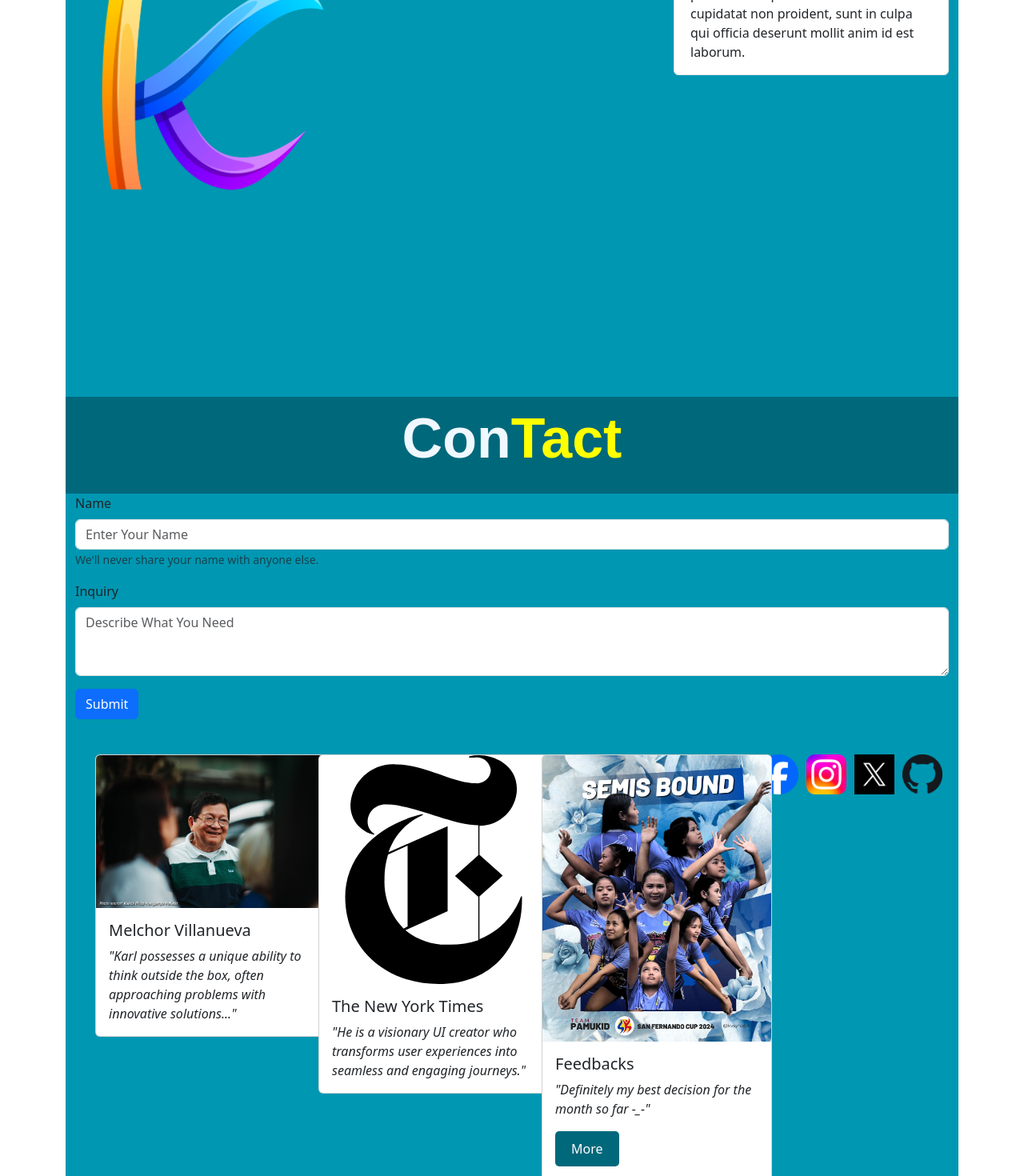
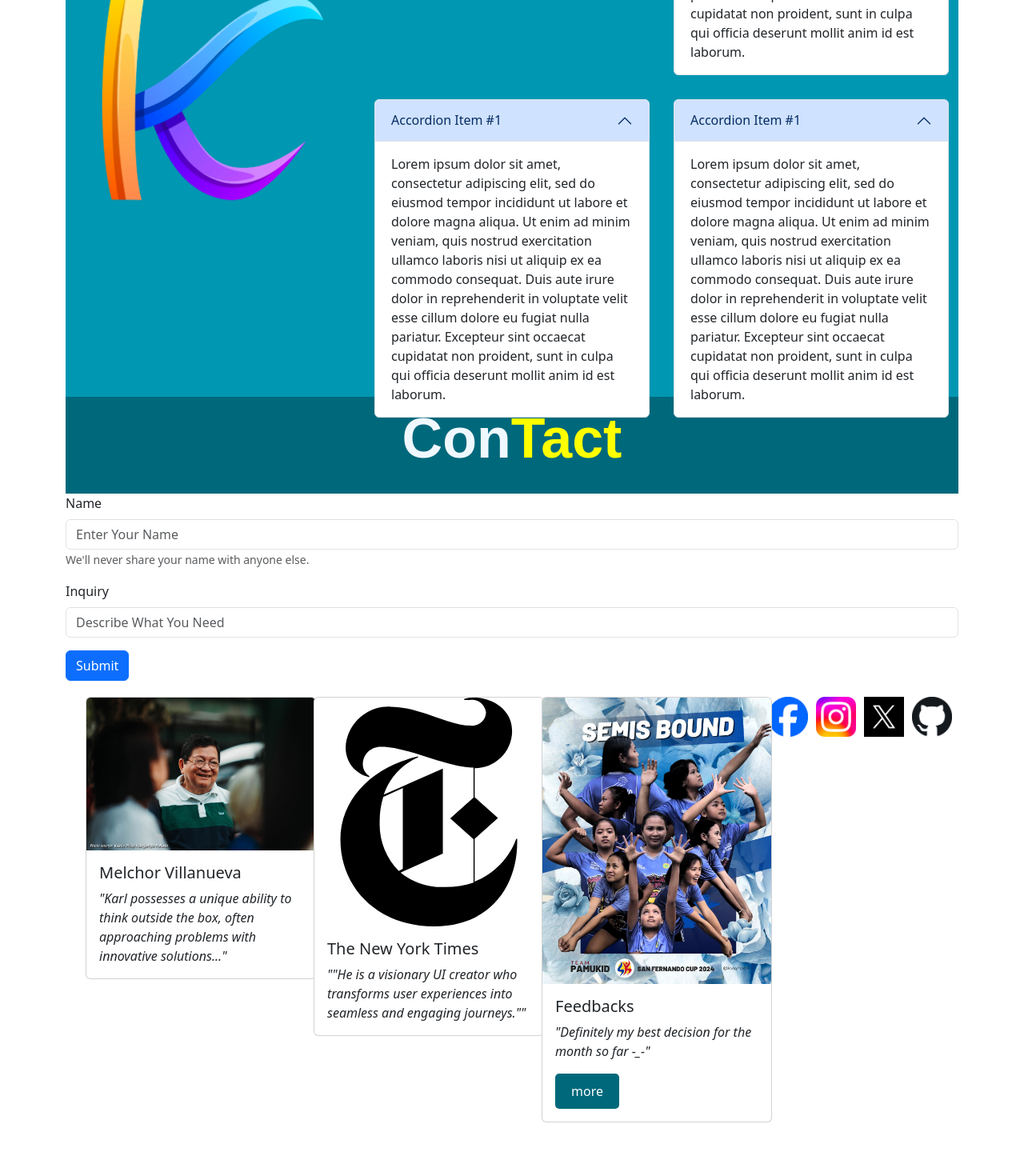
Before and after one commit to karlyyy-rgbw/sKyv, a React (Vite) app: page /services in a window 1280 px wide. Shown: the part 380-1850 px from the top of the page at 80% size. After the commit the page ends 1803 px from the top, so only its background shows below. Built offline with nearby package versions, Linux system fonts and the light colour scheme; a web font is replaced by a local one.

Commit message:
Describe your changes here

```diff
--- a/src/Services.jsx
+++ b/src/Services.jsx
@@ -1,5 +1,13 @@
 import './Services.css';
 import logo from '../my_imports/logo1.png';
+import feedbackImage1 from '../my_imports/308104809_10160744312588939_5658224302303139349_n.jpg';
+import feedbackImage2 from '../my_imports/newyorktimes-svgrepo-com (1).svg';
+import feedbackImage3 from '../my_imports/441953132_772885594967825_7659918906469719232_n.jpg';
+import facebookLogo from '../my_imports/Facebook_Logo_2023.png';
+import instagramLogo from '../my_imports/Instagram_logo_2022.svg.png';
+import twitterLogo from '../my_imports/Logo_of_twitter.jpg';
+import githubLogo from '../my_imports/Octicons-mark-github.svg.png';
+
 import Container from 'react-bootstrap/Container';
 import Nav from 'react-bootstrap/Nav';
 import Navbar from 'react-bootstrap/Navbar';
@@ -11,13 +19,14 @@ import Button from 'react-bootstrap/Button';
 import Accordion from 'react-bootstrap/Accordion';
 import Form from 'react-bootstrap/Form';
 
-function Services() {
+function Projects() {
+
   return (
     <Container className="padding">
       <Container className="bluebos" style={{ width: '100%', maxWidth: '1200px' }}>
         <Navbar expand="lg" style={{ backgroundColor: 'transparent', color: 'white' }} data-bs-theme="dark">
           <Container>
-            <Navbar.Brand as={Link} to="/services">Services</Navbar.Brand>
+            <Navbar.Brand as={Link} to="/projects">Services</Navbar.Brand>
             <img src={logo} alt="Logo" className="logo" style={{ position: 'absolute', top: '15px', right: '20px', width: '30px', height: '30px'}}/>
             <Navbar.Toggle aria-controls="basic-navbar-nav" />
             <Navbar.Collapse id="basic-navbar-nav">
@@ -30,19 +39,12 @@ function Services() {
             </Navbar.Collapse>
           </Container>
         </Navbar>
-
         <div className='Karl'>
-          <div className='logo'>
-            <img className='log' src={logo} alt="Logo" />
-          </div>
-          <div className='serv'>
-            <p className='titlee1'>Serv<span className='yell'>ices</span><br /></p>
-          </div>
-
-          {/* Accordion for Services */}
-          <Accordion defaultActiveKey="0">
+        <div className='logo'><img className='log' src='../my_imports/logo1.png'></img></div>
+        <div className='serv'><p className='titlee1'>Serv<span className='yell'>ices</span><br></br></p>  </div>
+        <div>    <Accordion defaultActiveKey="0">
       <Accordion.Item eventKey="0">
-              <Accordion.Header>Service Item #1</Accordion.Header>
+        <Accordion.Header>Accordion Item #1</Accordion.Header>
         <Accordion.Body>
           Lorem ipsum dolor sit amet, consectetur adipiscing elit, sed do
           eiusmod tempor incididunt ut labore et dolore magna aliqua. Ut enim ad
@@ -53,39 +55,62 @@ function Services() {
           culpa qui officia deserunt mollit anim id est laborum.
         </Accordion.Body>
       </Accordion.Item>
-            {/* Additional accordion items can be added here */}
       </Accordion>
       </div>
-
+        <div><Accordion defaultActiveKey="0">
+      <Accordion.Item eventKey="0">
+        <Accordion.Header>Accordion Item #1</Accordion.Header>
+        <Accordion.Body>
+          Lorem ipsum dolor sit amet, consectetur adipiscing elit, sed do
+          eiusmod tempor incididunt ut labore et dolore magna aliqua. Ut enim ad
+          minim veniam, quis nostrud exercitation ullamco laboris nisi ut
+          aliquip ex ea commodo consequat. Duis aute irure dolor in
+          reprehenderit in voluptate velit esse cillum dolore eu fugiat nulla
+          pariatur. Excepteur sint occaecat cupidatat non proident, sunt in
+          culpa qui officia deserunt mollit anim id est laborum.
+        </Accordion.Body>
+      </Accordion.Item>
+      </Accordion></div>
+        <div><Accordion defaultActiveKey="0">
+      <Accordion.Item eventKey="0">
+        <Accordion.Header>Accordion Item #1</Accordion.Header>
+        <Accordion.Body>
+          Lorem ipsum dolor sit amet, consectetur adipiscing elit, sed do
+          eiusmod tempor incididunt ut labore et dolore magna aliqua. Ut enim ad
+          minim veniam, quis nostrud exercitation ullamco laboris nisi ut
+          aliquip ex ea commodo consequat. Duis aute irure dolor in
+          reprehenderit in voluptate velit esse cillum dolore eu fugiat nulla
+          pariatur. Excepteur sint occaecat cupidatat non proident, sunt in
+          culpa qui officia deserunt mollit anim id est laborum.
+        </Accordion.Body>
+      </Accordion.Item>
+      </Accordion></div>
+        </div>
         <Row className='titlee'>
           <p id='edbg'>Con <span className='yell'>Tact </span></p>
         </Row>
-
-        {/* Contact Form */}
+      </Container>
       <Form>
-          <Form.Group className="mb-3" controlId="formBasicName">
+      <Form.Group className="mb-3" controlId="formBasicEmail">
         <Form.Label>Name</Form.Label>
-            <Form.Control type="text" placeholder="Enter Your Name" />
+        <Form.Control type="email" placeholder="Enter Your Name" />
         <Form.Text className="text-muted">
           We'll never share your name with anyone else.
         </Form.Text>
       </Form.Group>
 
-          <Form.Group className="mb-3" controlId="formBasicInquiry">
+      <Form.Group className="mb-3" controlId="formBasicPassword">
         <Form.Label>Inquiry</Form.Label>
-            <Form.Control as="textarea" rows={3} placeholder="Describe What You Need" />
+        <Form.Control type="password" placeholder="Describe What You Need " />
       </Form.Group>
-
       <Button variant="primary" type="submit">
         Submit
       </Button>
     </Form>
-
-        {/* Testimonials Section */}
-        <Row className="mt-4">
+    <Row>
         <Col md={3}>
           <Card className='recCard' style={{ width: '18rem'}}>
-              <Card.Img className='lomel' variant="top" src='../my_imports/308104809_10160744312588939_5658224302303139349_n.jpg' />
+            <Card.Img className='lomel' variant="top" src={feedbackImage1} />
             <Card.Body>
               <Card.Title>Melchor Villanueva</Card.Title>
               <Card.Text style={{ fontStyle: 'italic'}}>
@@ -96,46 +121,44 @@ function Services() {
         </Col>
         <Col md={3}>
           <Card className='recCard' style={{ width: '18rem'}}>
-            <Card.Img className='lomel' variant="top" src='../my_imports/newyorktimes-svgrepo-com (1).svg' />
+            <Card.Img className='lomel' variant="top" src={feedbackImage2} />
             <Card.Body>
               <Card.Title>The New York Times</Card.Title>
               <Card.Text style={{ fontStyle: 'italic'}}>
-                  "He is a visionary UI creator who transforms user experiences into seamless and engaging journeys."
+                ""He is a visionary UI creator who transforms user experiences into seamless and engaging journeys.""
               </Card.Text>
             </Card.Body>
           </Card>
         </Col>
         <Col md={3}>
           <Card className='recCard' style={{ width: '18rem'}}>
-              <Card.Img className='lomel' variant="top" src='../my_imports/441953132_772885594967825_7659918906469719232_n.jpg' />
+            <Card.Img className='lomel' variant="top" src={feedbackImage3} />
             <Card.Body>
               <Card.Title>Feedbacks</Card.Title>
               <Card.Text style={{ fontStyle: 'italic'}}>
                 "Definitely my best decision for the month so far -_-"
               </Card.Text>
-                <Button as={Link} to="/home" style={{ backgroundColor: '#00687b', color: '#fff', padding: '10px 20px', border: 'none', borderRadius: '5px' }}>More</Button>
+              <Button as={Link} to="/home" style={{ backgroundColor: '#00687b', color: '#fff', padding: '10px 20px', border: 'none', borderRadius: '5px' }}>more</Button>
             </Card.Body>
           </Card>
         </Col>
         <Col md={3} style={{ padding: '20px', textAlign: 'right' }}>
-            {/* Social Media Links */}
   <a href="https://www.facebook.com" target="_blank" rel="noopener noreferrer">
-              <img src="../my_imports/Facebook_Logo_2023.png" alt="Facebook" style={{ width: '50px', marginLeft: '0' }} />
+    <img src={facebookLogo} alt="Facebook" style={{ width: '50px', marginLeft: '0' }} />
   </a>
   <a href="https://www.instagram.com" target="_blank" rel="noopener noreferrer">
-              <img src="../my_imports/Instagram_logo_2022.svg.png" alt="Instagram" style={{ width: '50px', marginLeft: '10px' }} />
+    <img src={instagramLogo} alt="Instagram" style={{ width: '50px', marginLeft: '10px' }} />
   </a>
   <a href="https://twitter.com" target="_blank" rel="noopener noreferrer">
-              <img src="../my_imports/Logo_of_twitter.jpg" alt="Twitter" style={{ width: '50px', marginLeft: '10px' }} />
+    <img src={twitterLogo} alt="Twitter" style={{ width: '50px', marginLeft: '10px' }} />
   </a>
   <a href="https://github.com" target="_blank" rel="noopener noreferrer">
-              <img src="../my_imports/Octicons-mark-github.svg.png" alt="GitHub" style={{ width: '50px', marginLeft: '10px' }} />
+    <img src={githubLogo} alt="GitHub" style={{ width: '50px', marginLeft: '10px' }} />
   </a>
 </Col>
        </Row>
     </Container>
-    </Container>
   );
 }
 
-export default Services;
+export default Projects;
```
Lines whose indentation alone changed are shown as unchanged.
